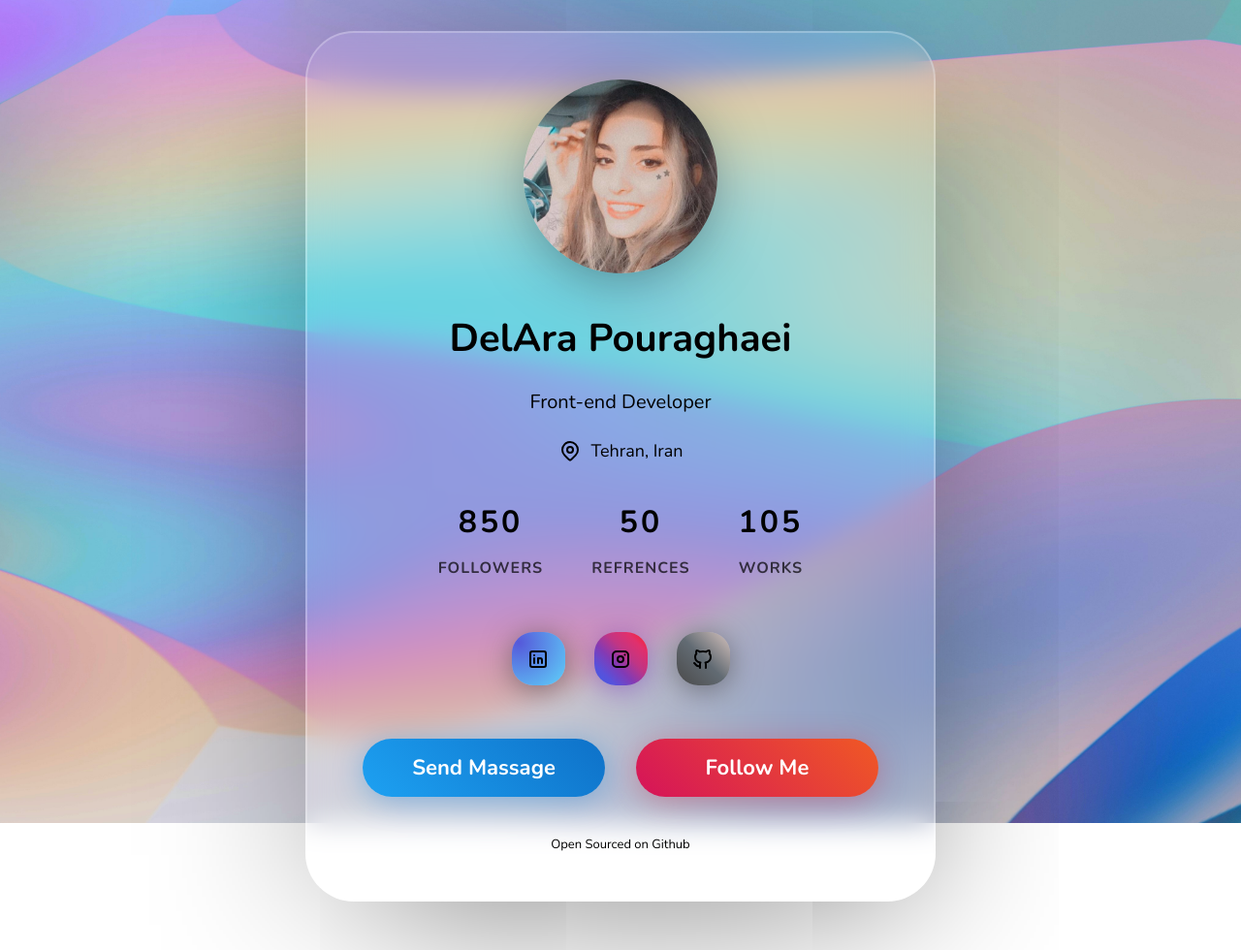
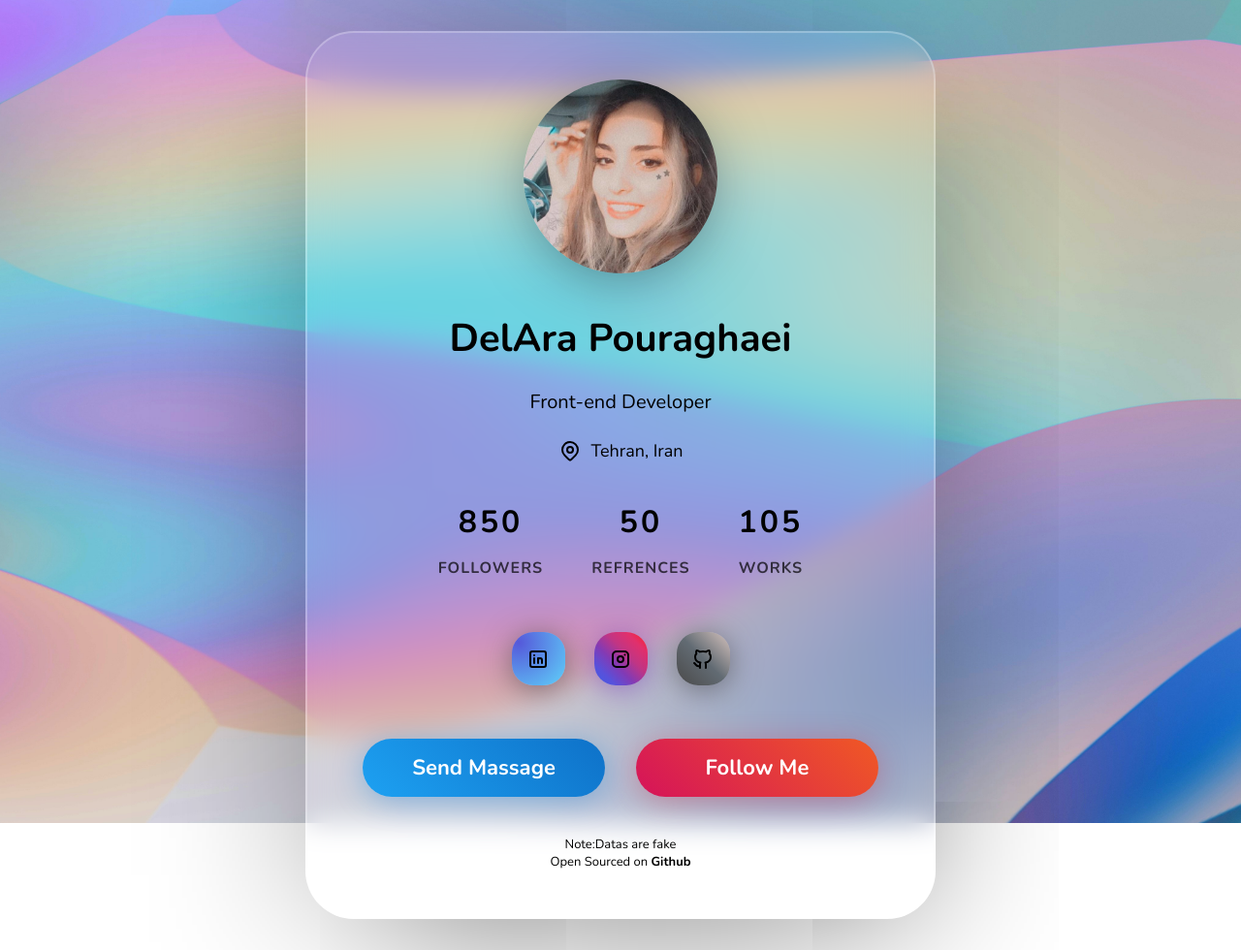
Before and after one commit to Mittensdlara/profile_card, a plain HTML site: page index.html in a window 1280 px wide. Shown: the whole page at 97% size. Drawn offline with nearby package versions, Linux system fonts and the light colour scheme.

Commit message:
Added Github source

```diff
--- a/index.html
+++ b/index.html
@@ -71,7 +71,7 @@
         <button class="blue">Send Massage</button>
         <button class="orange">Follow Me</button>
     </div>
-    <footer style="font-size: 13px;text-align:center">Open Sourced on <a href="https://github.com/Mittensdlara/profile_card">Github</a></footer>
+    <footer style="font-size: 13px;text-align:center">Note:Datas are fake <br /> Open Sourced on <a href="https://github.com/Mittensdlara/profile_card" style="font-weight: bold;">Github</a></footer>
    </div>
 
 
```
